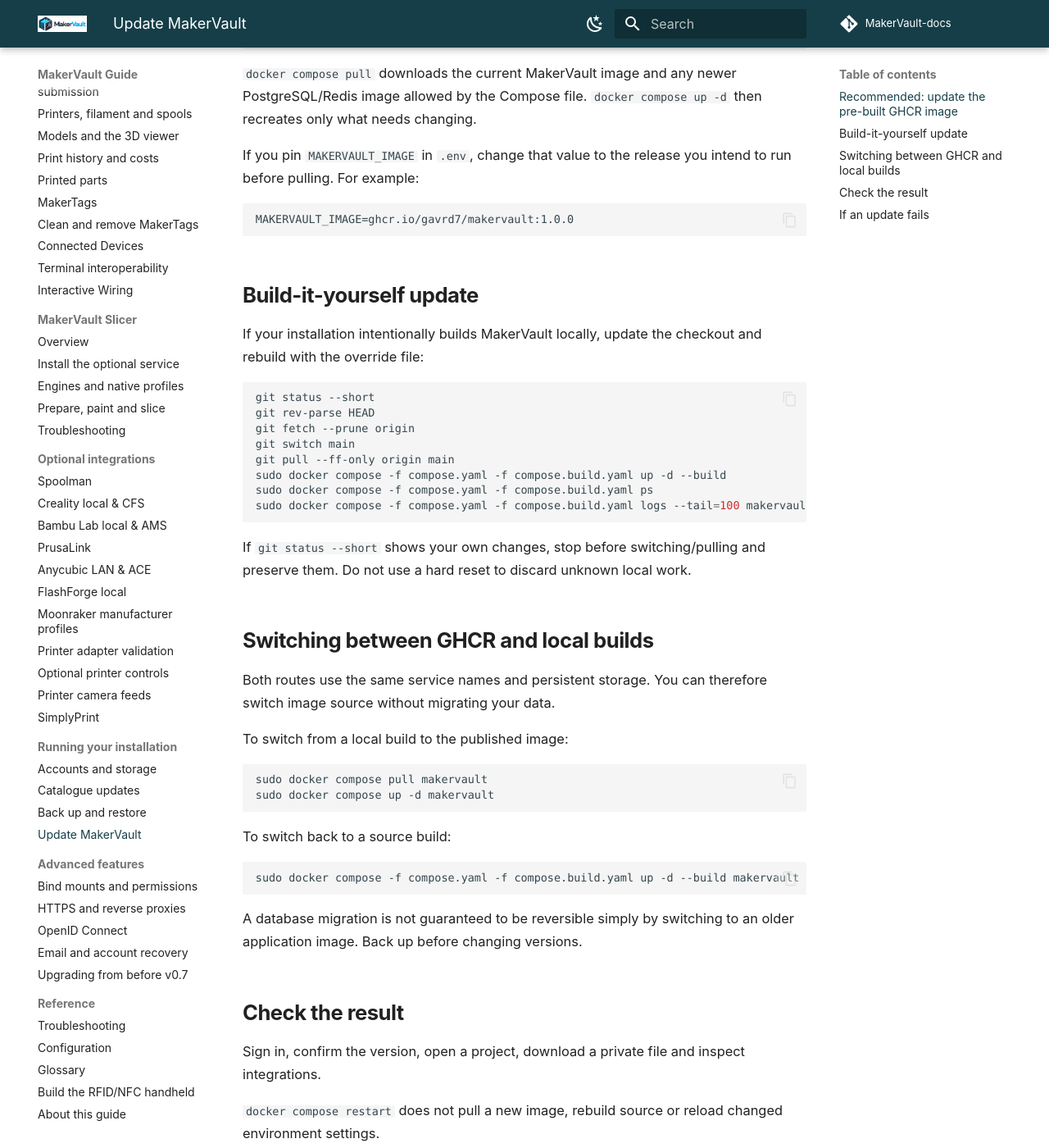
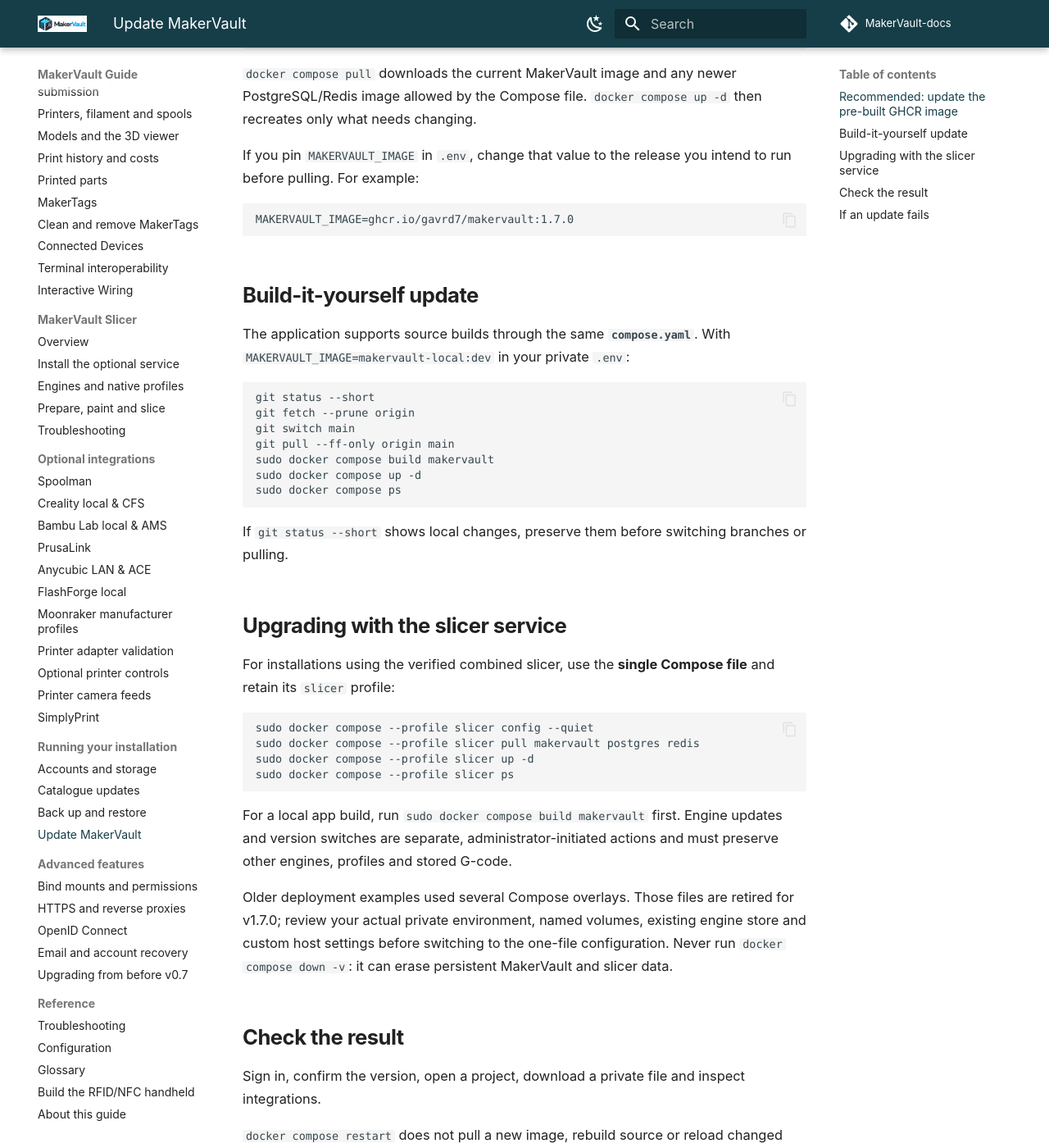
Before and after one commit to gavrd7/MakerVault-docs, an MkDocs documentation site: the page built from docs/guide/administration/updates.md, in a window 1280 px wide and 1400 px high, scrolled down 781 px. Shown: the whole window at 82% size. Built offline with MkDocs 1.6.1 and Material for MkDocs 9.7.7, drawn with Linux system fonts in a browser that asks for light colours; comment, search, counter and statistics services are not loaded.

Commit message:
docs(updates): use one Compose file for app and slicer upgrades

````diff
--- a/docs/guide/administration/updates.md
+++ b/docs/guide/administration/updates.md
@@ -30,44 +30,39 @@ sudo docker compose logs --tail=100 makervault
 If you pin `MAKERVAULT_IMAGE` in `.env`, change that value to the release you intend to run before pulling. For example:
 
 ```dotenv
-MAKERVAULT_IMAGE=ghcr.io/gavrd7/makervault:1.0.0
+MAKERVAULT_IMAGE=ghcr.io/gavrd7/makervault:1.7.0
 ```
 
 ## Build-it-yourself update
 
-If your installation intentionally builds MakerVault locally, update the checkout and rebuild with the override file:
+The application supports source builds through the same **`compose.yaml`**. With `MAKERVAULT_IMAGE=makervault-local:dev` in your private `.env`:
 
 ```bash
 git status --short
-git rev-parse HEAD
 git fetch --prune origin
 git switch main
 git pull --ff-only origin main
-sudo docker compose -f compose.yaml -f compose.build.yaml up -d --build
-sudo docker compose -f compose.yaml -f compose.build.yaml ps
-sudo docker compose -f compose.yaml -f compose.build.yaml logs --tail=100 makervault
+sudo docker compose build makervault
+sudo docker compose up -d
+sudo docker compose ps
 ```
 
-If `git status --short` shows your own changes, stop before switching/pulling and preserve them. Do not use a hard reset to discard unknown local work.
+If `git status --short` shows local changes, preserve them before switching branches or pulling.
 
-## Switching between GHCR and local builds
+## Upgrading with the slicer service
 
-Both routes use the same service names and persistent storage. You can therefore switch image source without migrating your data.
-
-To switch from a local build to the published image:
+For installations using the verified combined slicer, use the **single Compose file** and retain its `slicer` profile:
 
 ```bash
-sudo docker compose pull makervault
-sudo docker compose up -d makervault
+sudo docker compose --profile slicer config --quiet
+sudo docker compose --profile slicer pull makervault postgres redis
+sudo docker compose --profile slicer up -d
+sudo docker compose --profile slicer ps
 ```
 
-To switch back to a source build:
+For a local app build, run `sudo docker compose build makervault` first. Engine updates and version switches are separate, administrator-initiated actions and must preserve other engines, profiles and stored G-code.
 
-```bash
-sudo docker compose -f compose.yaml -f compose.build.yaml up -d --build makervault
-```
-
-A database migration is not guaranteed to be reversible simply by switching to an older application image. Back up before changing versions.
+Older deployment examples used several Compose overlays. Those files are retired for v1.7.0; review your actual private environment, named volumes, existing engine store and custom host settings before switching to the one-file configuration. Never run `docker compose down -v`: it can erase persistent MakerVault and slicer data.
 
 ## Check the result
 
````
